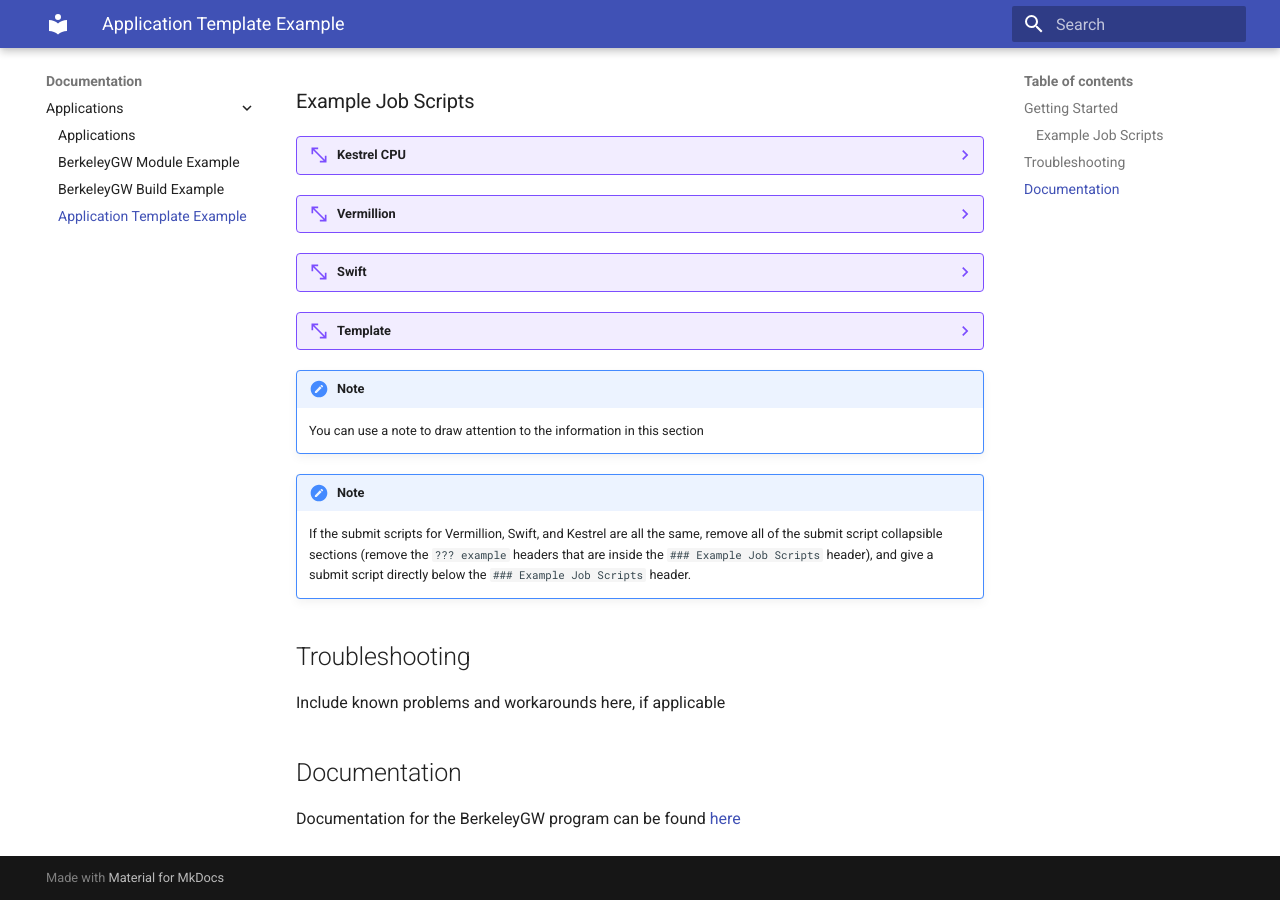
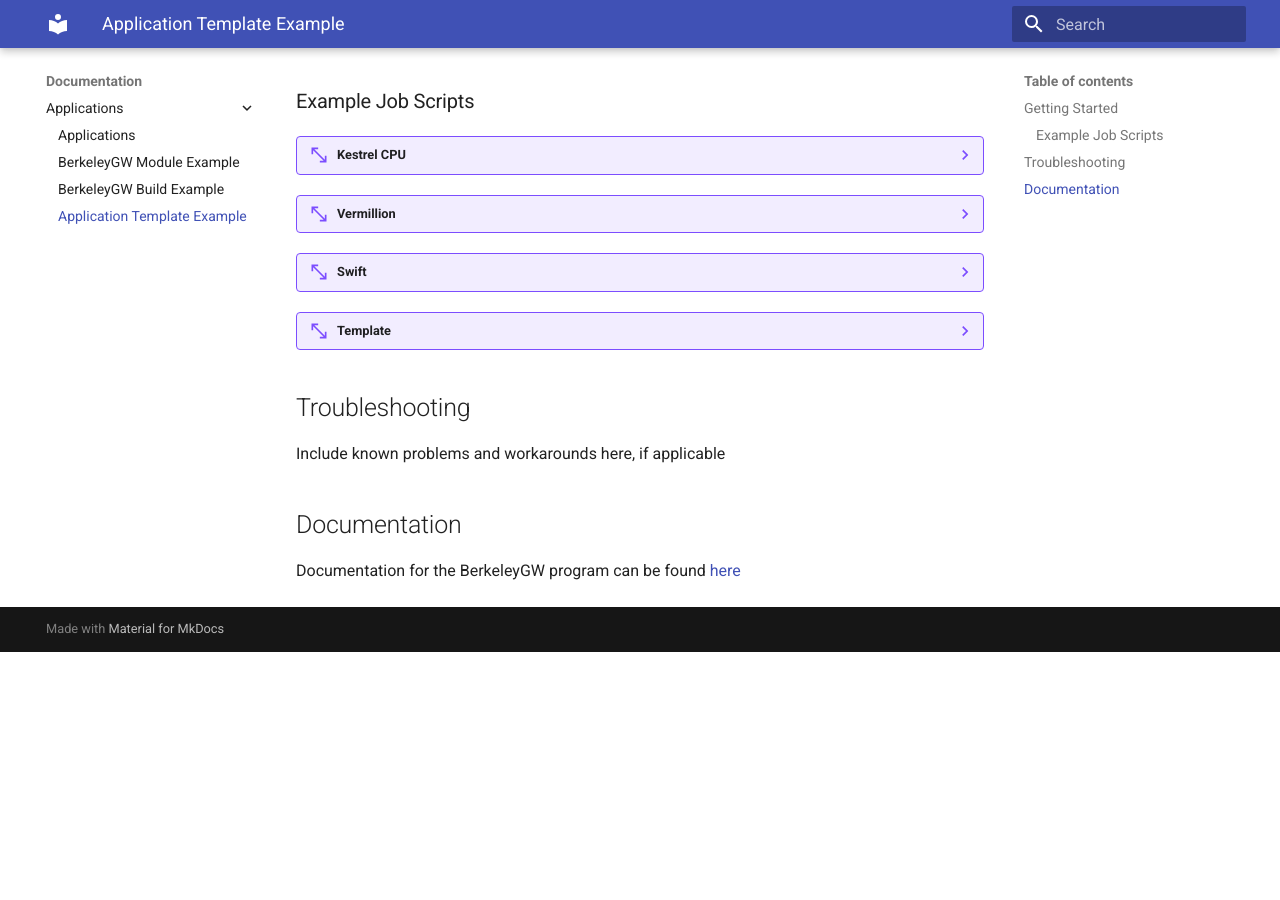
Before and after one commit to oahull0112/oahull0112.github.io, an MkDocs documentation site: the page built from docs/Documentation/Applications/applications_template.md, in a window 1280 px wide and 900 px high, scrolled down 829 px. Built offline with MkDocs 1.6.1 and Material for MkDocs 9.7.7, drawn with Linux system fonts in a browser that asks for light colours; after the commit the page ends 1481 px from its top, so only the background shows below that.

Commit message:
Update applications_template.md

````diff
--- a/docs/Documentation/Applications/applications_template.md
+++ b/docs/Documentation/Applications/applications_template.md
@@ -75,11 +75,6 @@ Include a section on how to run the job, e.g. with job script examples or comman
 	```
 
 	And unblocked sections.
-!!! note
-	You can use a note to draw attention to the information in this section
-
-!!! note
-	If the submit scripts for Vermillion, Swift, and Kestrel are all the same, remove all of the submit script collapsible sections (remove the `??? example` headers that are inside the `### Example Job Scripts` header), and give a submit script directly below the `### Example Job Scripts` header.
 
 
 ## Troubleshooting
````
